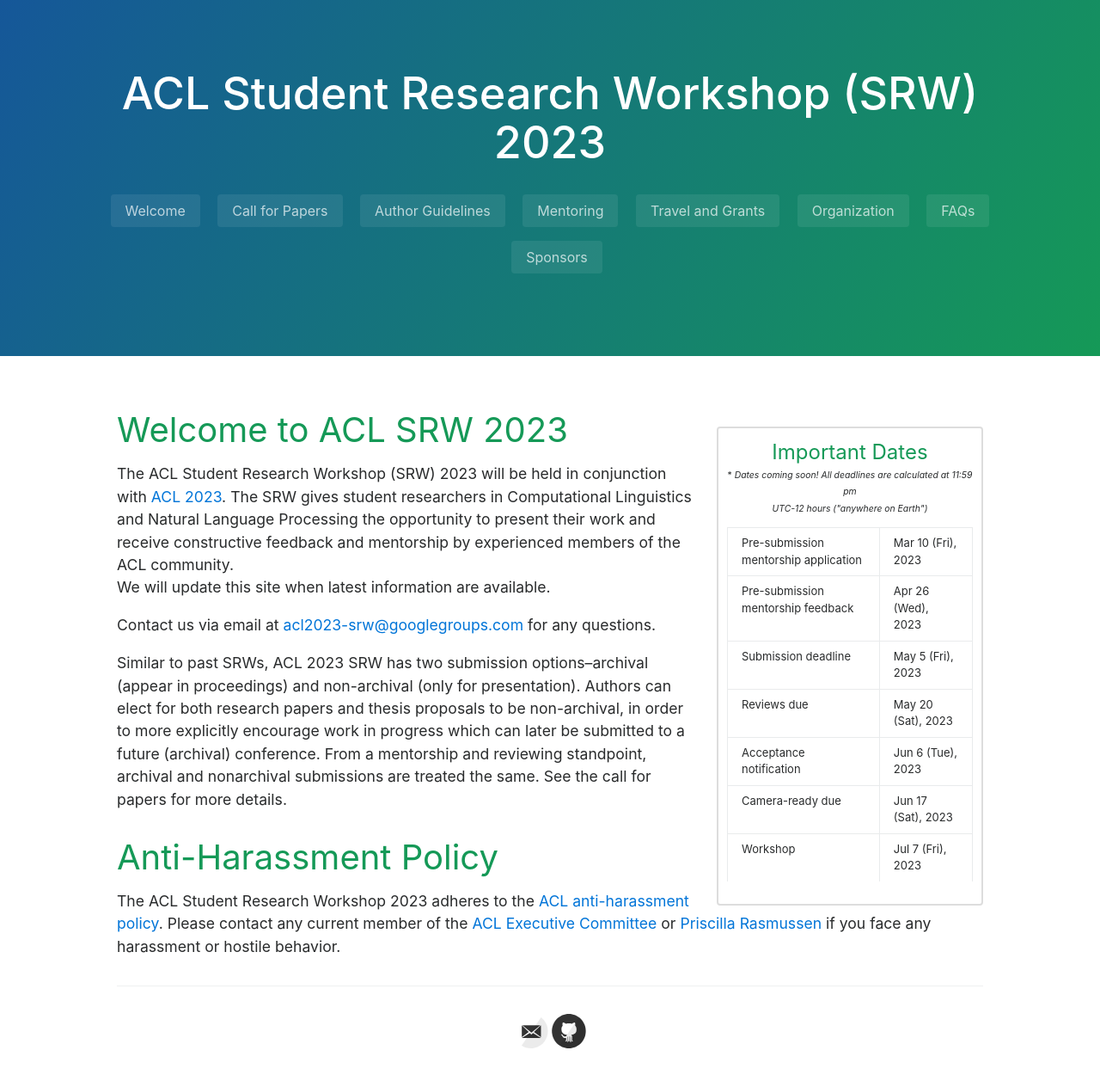
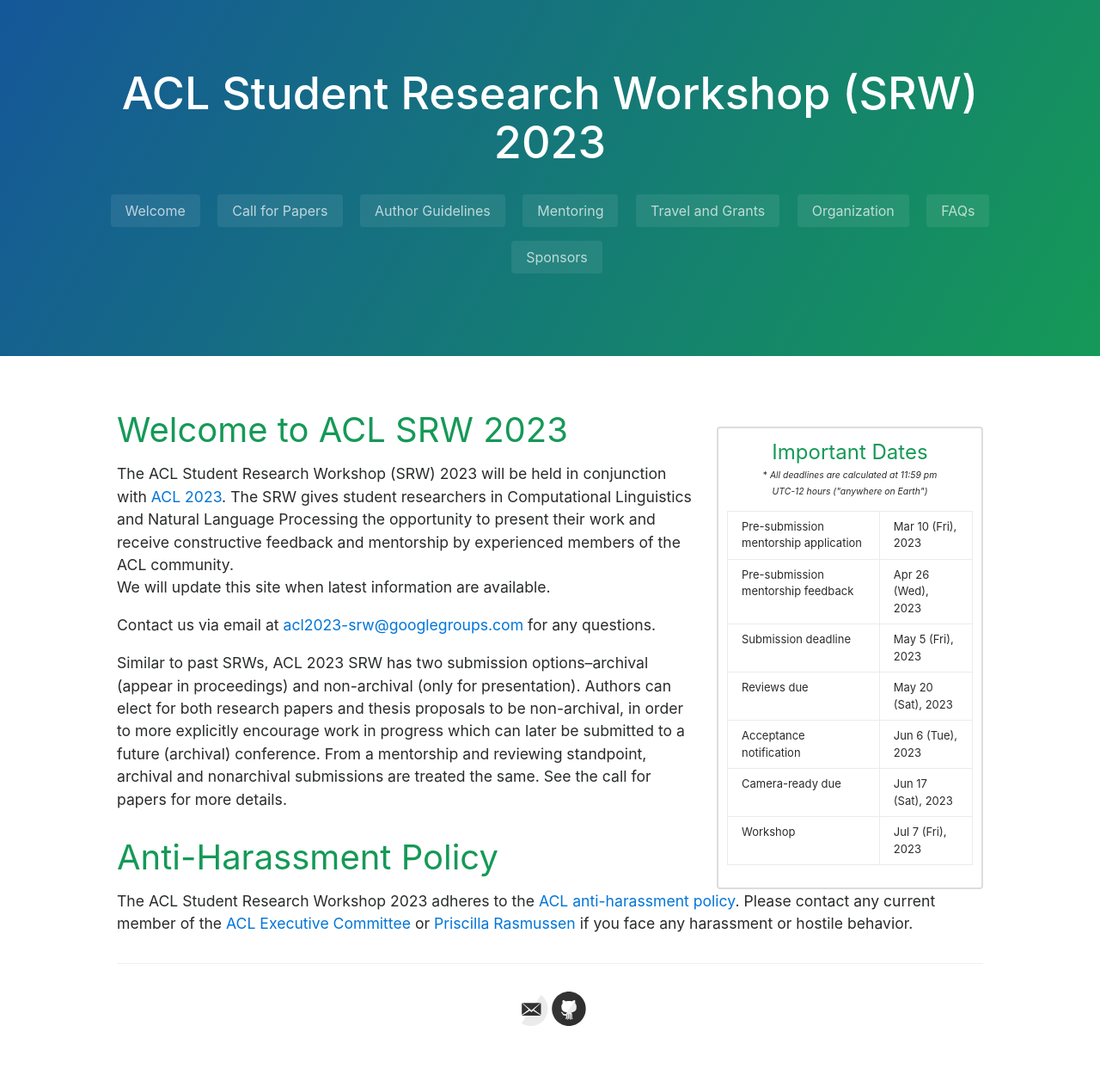
Before and after one commit to acl2025-srw/acl2025-srw.github.io, a Jekyll site: the page built from index.md, in a window 1280 px wide. Shown: the whole page at 86% size. Built offline with Jekyll 4.4.1, drawn with Linux system fonts in a browser that asks for light colours; after the commit the page ends 1231 px from its top, so only the background shows below that.

```diff
--- a/_layouts/default.html
+++ b/_layouts/default.html
@@ -81,7 +81,7 @@
             <tr></tr>
 
             <tr>
-              <p align="center"><small>* <em>Dates coming soon! All deadlines are calculated at 11:59 pm <br> UTC-12 hours ("anywhere on Earth")</em></small></p>
+              <p align="center"><small>* <em>All deadlines are calculated at 11:59 pm <br> UTC-12 hours ("anywhere on Earth")</em></small></p>
             </tr>
           </tbody></table>
 
```
